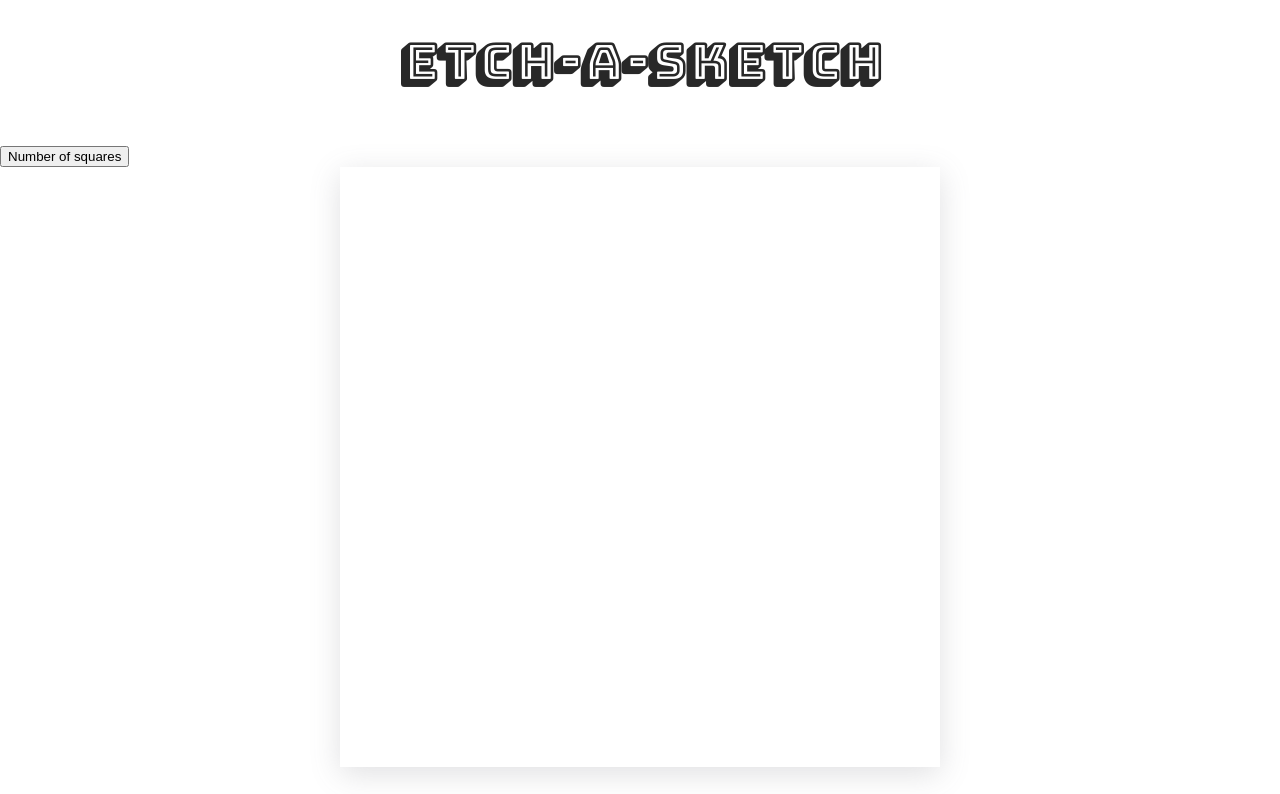
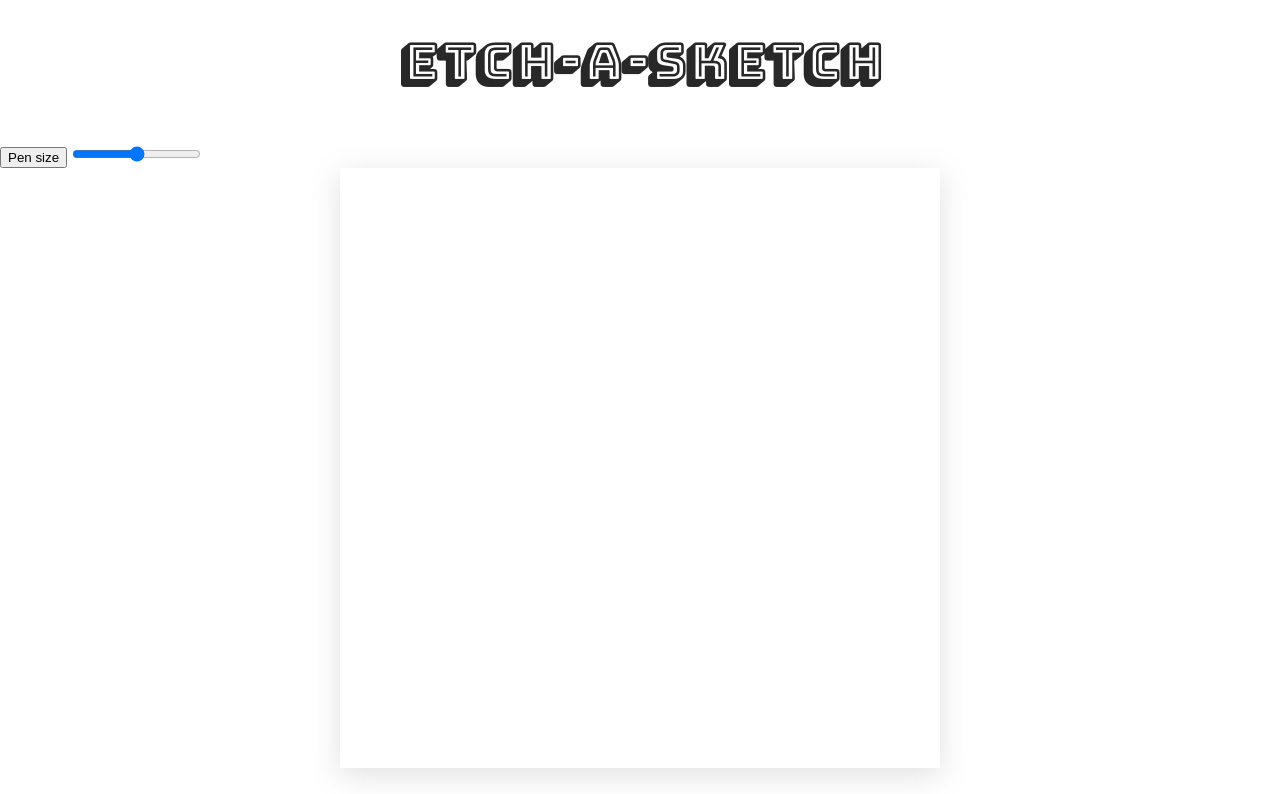
Before and after one commit to tinatronic/odin-etchasketch, a plain HTML site: page index.html in a window 1280 px wide. Shown: the top 794 px of the page. Drawn offline with Linux system fonts and the light colour scheme.

Commit message:
fix: edited pen button

```diff
--- a/index.html
+++ b/index.html
@@ -17,8 +17,10 @@
         <h1>Etch-a-sketch</h1>
     </header>
     <main>
-        <div>
-            <button id="size-btn" class="btn">Number of squares</button>
+        <div id="controls">
+            <button id="size-btn" class="btn">Pen size</button>
+            <label id="size-label" for="size"></label>
+            <input type="range" name="size" min="1" max="64">
         </div>
         <div id="canvas"></div>
     </main>
```
